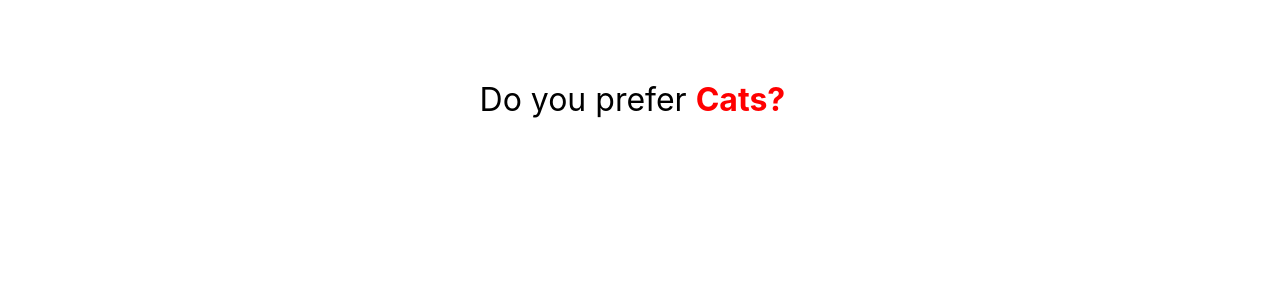
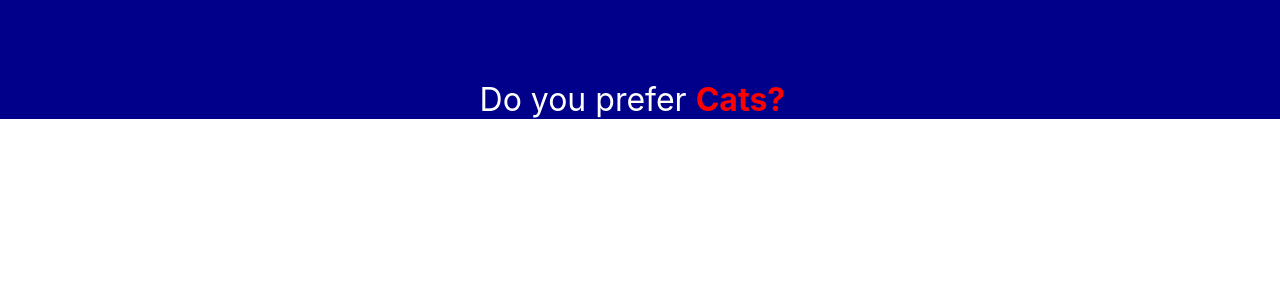
Before and after one commit to wyattnapier/cs392final, a React (Create React App) app: page / in a window 1280 px wide. Shown: the top 300 px of the page. Built offline with nearby package versions, Linux system fonts and the light colour scheme.

Commit message:
adding styling

```diff
--- /dev/null
+++ b/src/components/header/Header.css
@@ -0,0 +1,9 @@
+.HeaderWrapper {
+  margin: auto;
+  background-color: darkblue;
+  color: white;
+}
+
+h1 {
+  padding: 3vw auto;
+}
--- a/src/components/header/Header.js
+++ b/src/components/header/Header.js
@@ -1,5 +1,6 @@
-import React from 'react'
-import { Typewriter } from 'react-simple-typewriter'
+import React from 'react';
+import { Typewriter } from 'react-simple-typewriter'; // https://www.npmjs.com/package/react-simple-typewriter
+import "./Header.css";
 
 const Header = () => {
 
@@ -13,7 +14,7 @@ const Header = () => {
   }
 
   return (
-    <div className='App'>
+    <div className='HeaderWrapper'>
       <h1 style={{ paddingTop: '5rem', margin: 'auto 0', fontWeight: 'normal' }}>
         Do you prefer{' '}
         <span style={{ color: 'red', fontWeight: 'bold' }}>
```
